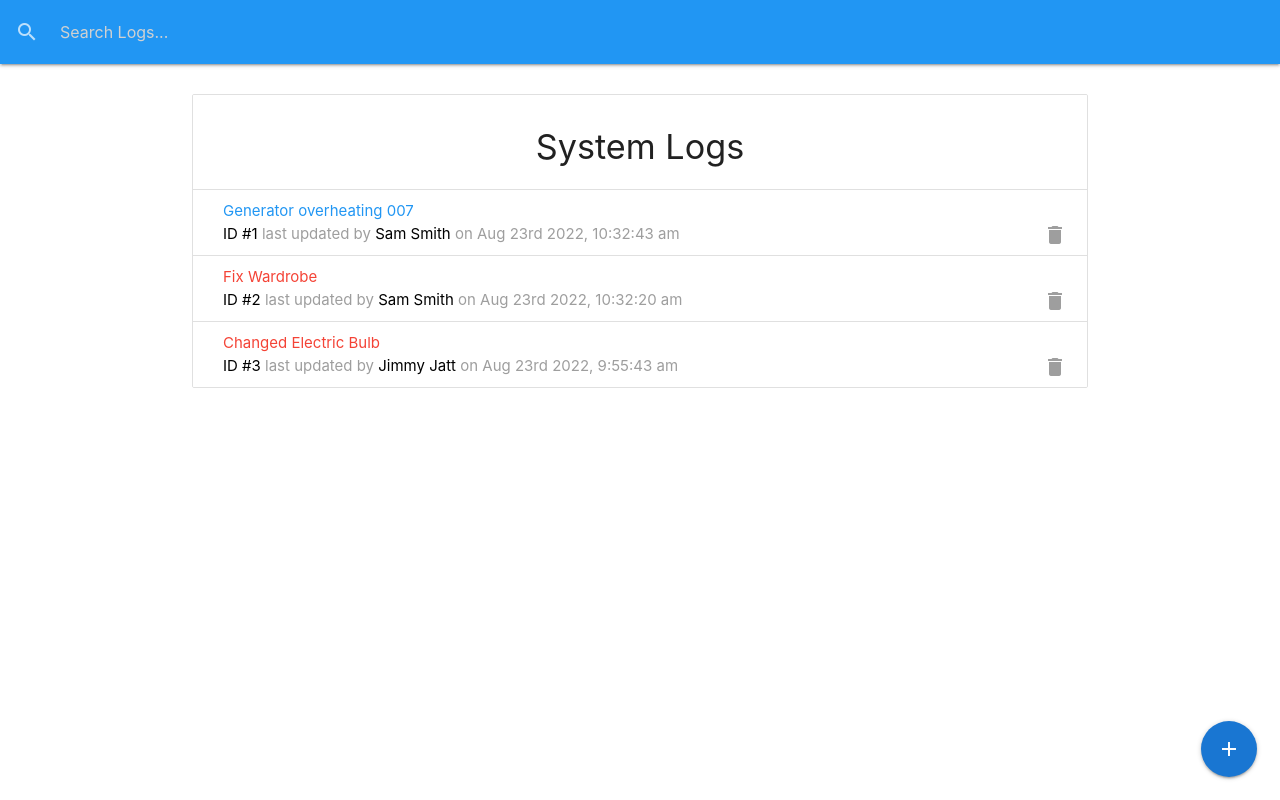
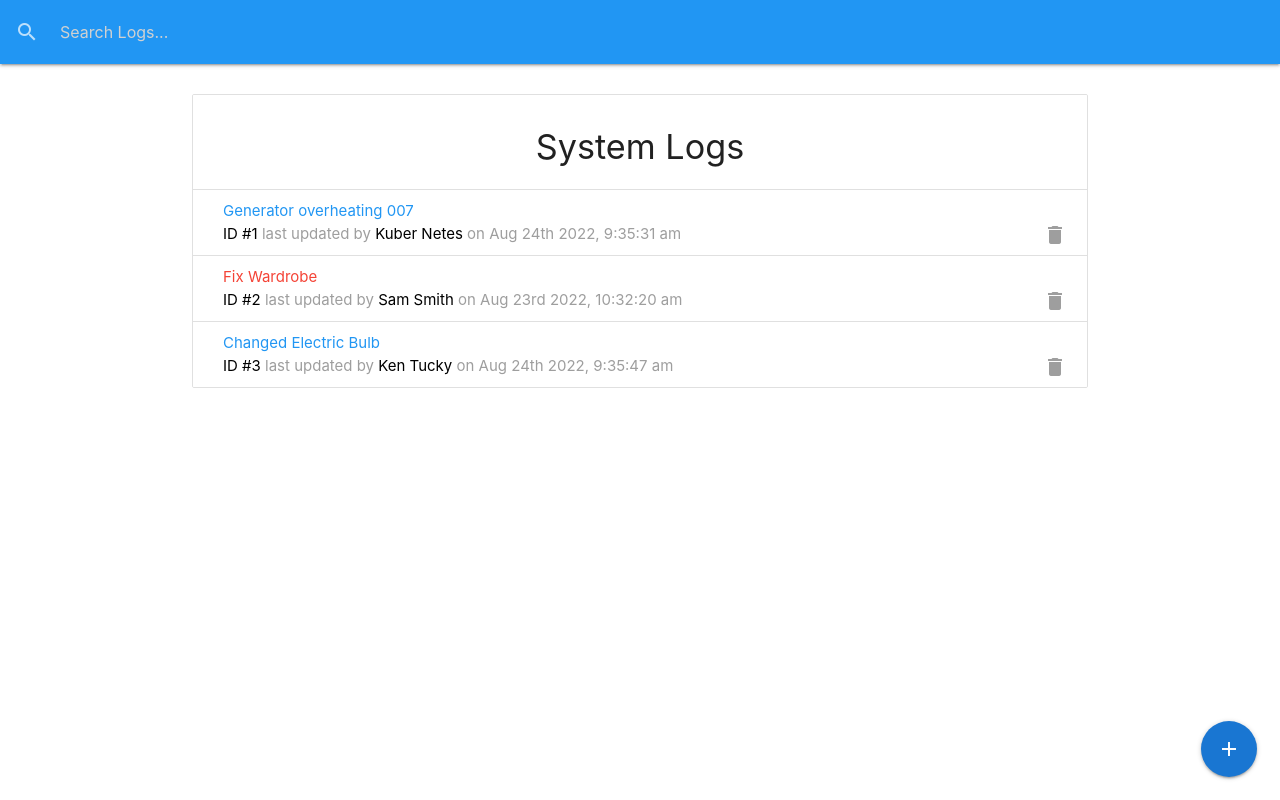
Before and after one commit to genuineAB/IT-Logger, a React (Create React App) app: page / in a window 1280 px wide. Built offline with nearby package versions, Linux system fonts and the light colour scheme; data requests are answered from the project's data file.

Commit message:
A little cleanup tothe code

```diff
--- a/db.json
+++ b/db.json
@@ -3,8 +3,8 @@
     {
       "message": "Generator overheating 007",
       "attention": false,
-      "tech": "Sam Smith",
-      "date": "2022-08-23T10:32:43.650Z",
+      "tech": "Kuber Netes",
+      "date": "2022-08-24T09:35:31.789Z",
       "id": 1
     },
     {
@@ -16,9 +16,9 @@
     },
     {
       "message": "Changed Electric Bulb",
-      "attention": true,
-      "tech": "Jimmy Jatt",
-      "date": "2022-08-23T09:55:43.049Z",
+      "attention": false,
+      "tech": "Ken Tucky",
+      "date": "2022-08-24T09:35:47.544Z",
       "id": 3
     }
   ],
@@ -37,11 +37,6 @@
       "firstName": "Sam",
       "lastName": "Smith",
       "id": 6
-    },
-    {
-      "firstName": "Jimmy",
-      "lastName": "Jatt",
-      "id": 7
     }
   ]
 }
--- a/src/actions/logsAction.js
+++ b/src/actions/logsAction.js
@@ -20,7 +20,7 @@ export const getLogs = () => async dispatch => {
   } catch (error) {
     dispatch({
         type: LOGS_ERROR,
-        payload: error.response.data
+        payload: error.response.statusText
     })
   }
 }
@@ -47,7 +47,7 @@ export const addLogs = (logs) => async dispatch => {
     } catch (error) {
       dispatch({
           type: LOGS_ERROR,
-          payload: error.response.data
+          payload: error.response.statusText
       })
     }
   }
@@ -65,7 +65,7 @@ export const addLogs = (logs) => async dispatch => {
     } catch (error) {
         dispatch({
             type: LOGS_ERROR,
-            payload: error.response.data
+            payload: error.response.statusText
         })
     }
   }
@@ -92,7 +92,7 @@ export const updateLogs = (log) => async dispatch => {
     } catch (error) {
       dispatch({
           type: LOGS_ERROR,
-          payload: error.response.data
+          payload: error.response.statusText
       })
     }
   }
@@ -121,7 +121,7 @@ export const searchLogs = (text) => async dispatch => {
     } catch (error) {
       dispatch({
           type: LOGS_ERROR,
-          payload: error.response.data
+          payload: error.response.statusText
       })
     }
   }
--- a/src/actions/techAction.js
+++ b/src/actions/techAction.js
@@ -1,5 +1,5 @@
 import {
-    GET_TECHS, ADD_TECH, DELETE_TECH, TECH_ERROR, SET_LOADING, UPDATE_TECH
+    GET_TECHS, ADD_TECH, DELETE_TECH, TECH_ERROR, SET_LOADING
 } from './types';
 import axios from 'axios';
 
--- a/src/components/logs/EditLogModal.js
+++ b/src/components/logs/EditLogModal.js
@@ -60,10 +60,6 @@ const EditLogModal = ({updateLogs, current}) => {
                         <option value='' disabled>
                             Select Technician
                         </option>
-                        {/* <option value="Sam Smith">Sam Smith</option>
-                        <option value="Jane Doe">Jane Doe</option>
-                        <option value="Ken Tucky">Ken Tucky</option>
-                        <option value="Kuber Netes">Kuber Netes</option> */}
                         <TechSelectOption />
 
                     </select>
--- a/src/components/tech/TechSelectOption.js
+++ b/src/components/tech/TechSelectOption.js
@@ -1,13 +1,9 @@
-import React, {useEffect} from 'react';
+import React from 'react';
 import {connect} from 'react-redux';
 import PropTypes from 'prop-types';
 import getTechs from '../../actions/techAction';
 
 const TechSelectOption = ({tech: {techs, loading}, getTechs}) => {
-    // useEffect(() => {
-    //     getTechs();
-    //     // eslint-disable-next-line
-    // }, []);
 
     getTechs();
 
--- a/src/reducers/techReducer.js
+++ b/src/reducers/techReducer.js
@@ -1,6 +1,6 @@
 
 import {
-    GET_TECHS, ADD_TECH, DELETE_TECH, TECH_ERROR, SET_LOADING, UPDATE_TECH
+    GET_TECHS, ADD_TECH, DELETE_TECH, TECH_ERROR, SET_LOADING
 } from '../actions/types';
 
 const initialState = {
@@ -22,7 +22,6 @@ const techReducer = (state=initialState, action) => {
     }
 
     case GET_TECHS:
-        // console.log(action.payload)
         return {
             ...state,
             techs: action.payload,
```
